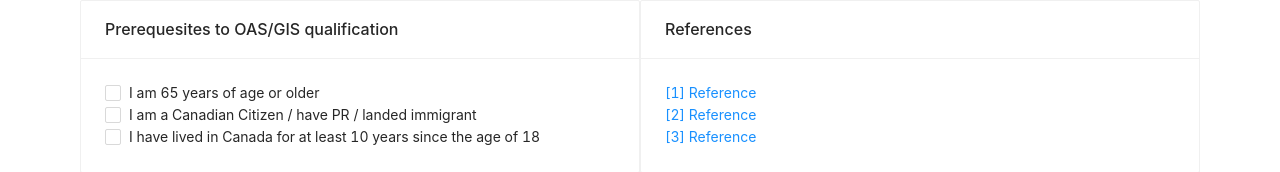
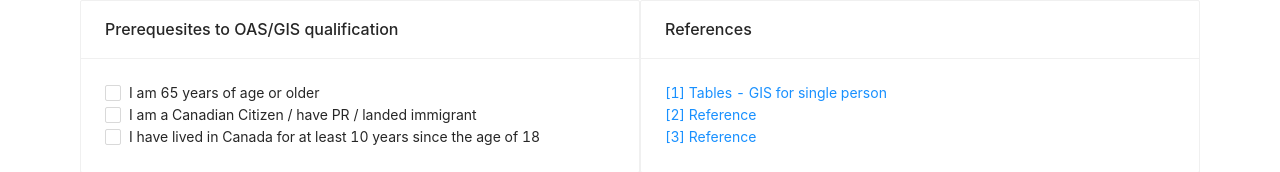
Before and after one commit to minghz/canpension, a React (Create React App) app: page / in a window 1280 px wide. Shown: the part 236-408 px from the top of the page. Built offline with nearby package versions, Linux system fonts and the light colour scheme.

Commit message:
Add reference URL to lookup tables

```diff
--- a/src/Calculations.js
+++ b/src/Calculations.js
@@ -4,6 +4,7 @@ import './css/App.css';
 import { Card, Row, Col } from "antd";
 import { fmtCents } from "./formatters/money.js";
 
+import { SINGLE_TABLE_URL } from "./constants/urls"
 
 function Calculations(props) {
 
@@ -15,7 +16,7 @@ function Calculations(props) {
       return(
         <Row>
           <Col span={8}>Receivable GIS</Col>
-          <Col span={8}>{fmtCents(props.constants.standardIncome)} - {fmtCents(oas)} - {fmtCents(props.variables.annualIncome)} * 1yr/12mo/2</Col>
+          <Col span={8}><a href={SINGLE_TABLE_URL} target="_blank">From lookup tables [1]</a></Col>
           <Col span={1}>=</Col>
           <Col span={7}>{fmtCents(gis)} /mo</Col>
         </Row>
--- a/src/References.js
+++ b/src/References.js
@@ -2,12 +2,17 @@ import React from 'react';
 import 'antd/dist/antd.css';
 import { Card, Row, Col } from "antd";
 
+import { SINGLE_TABLE_URL } from "./constants/urls"
 
 function References(props) {
   return(
     <Card title="References">
       <Row>
-        <Col span={24}><a href="./">[1] Reference</a></Col>
+        <Col span={24}>
+          <a href={SINGLE_TABLE_URL} target="_blank">
+            [1] Tables - GIS for single person
+          </a>
+        </Col>
       </Row>
       <Row>
         <Col span={24}><a href="./">[2] Reference</a></Col>
--- /dev/null
+++ b/src/constants/urls.js
@@ -0,0 +1 @@
+export const SINGLE_TABLE_URL = "https://www.canada.ca/en/services/benefits/publicpensions/cpp/old-age-security/payments/tab1-1.html"
```
